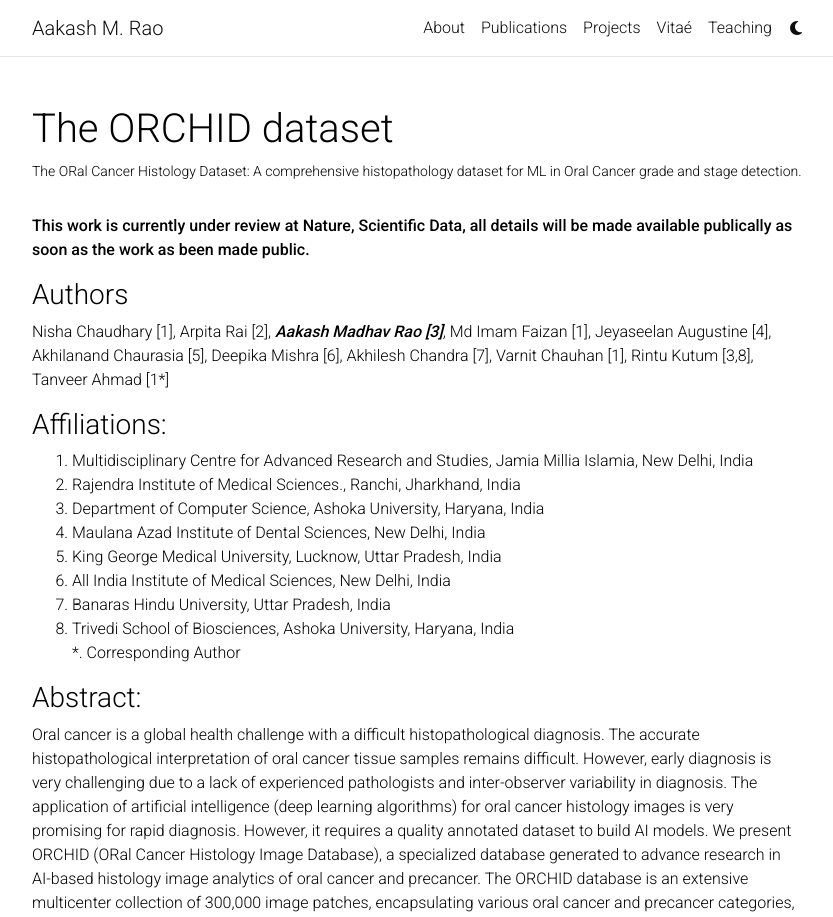
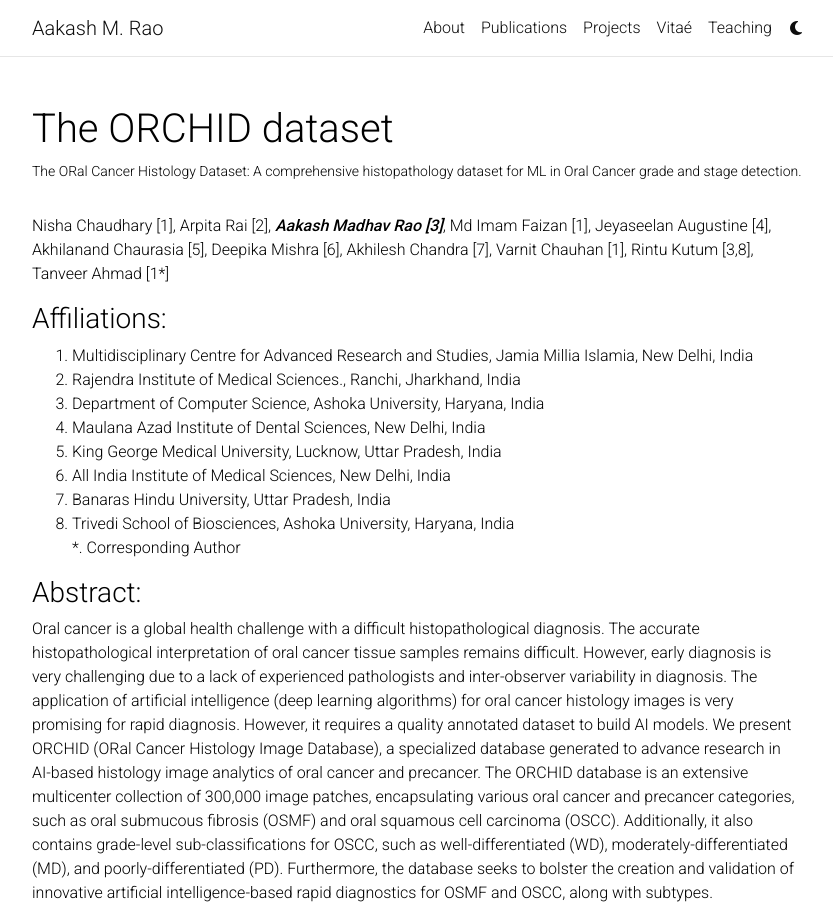
Before and after one commit to mraoaakash/mraoaakash.github.io, a Jekyll site: the page built from _projects/1_project.md, in a window 1280 px wide and 1400 px high. Shown: the top 917 px of the window, without its empty margins (223-1056 px from the left). Built offline with Jekyll 4.4.1, drawn with Linux system fonts in a browser that asks for light colours; comment, search, counter and statistics services are not loaded; a style sheet for code colours, icons or effects is not loaded; some of the changed text lies outside the part shown.

Commit message:
Update 1_project.md

```diff
--- a/_projects/1_project.md
+++ b/_projects/1_project.md
@@ -7,8 +7,6 @@
 category: work
 ---
 
-**This work is currently under review at Nature, Scientific Data, all details will be made available publically as soon as the work as been made public.**
-### Authors
 Nisha Chaudhary [1], Arpita Rai [2], _**Aakash Madhav Rao [3]**_, Md Imam Faizan [1], Jeyaseelan Augustine [4], Akhilanand Chaurasia [5], Deepika Mishra [6], Akhilesh Chandra [7], Varnit Chauhan [1], Rintu Kutum [3,8], Tanveer Ahmad [1*]
 
 ### Affiliations:
@@ -31,5 +29,13 @@
 ### My role:
 I carried out the organization and harmonization of the data into a format that is ready for modelling. I carried out the technical validation process and benchmarked various models to evaluate the dataset performance.
 
+
 ### License
 This work has been licensed under the Creative Commons CC BY-NC 4.0 license.
+
+Below is the work currently submitted at Scientific Data, Nature, and available on medRxiv:
+<div class="row">
+    <div class="col-sm mt-3 mt-md-0">
+        {% include figure.html path="assets/pdf/ORCHID.pdf" title="ORCHID Paper" class="img-fluid rounded z-depth-1" %}
+    </div>
+</div>
```
